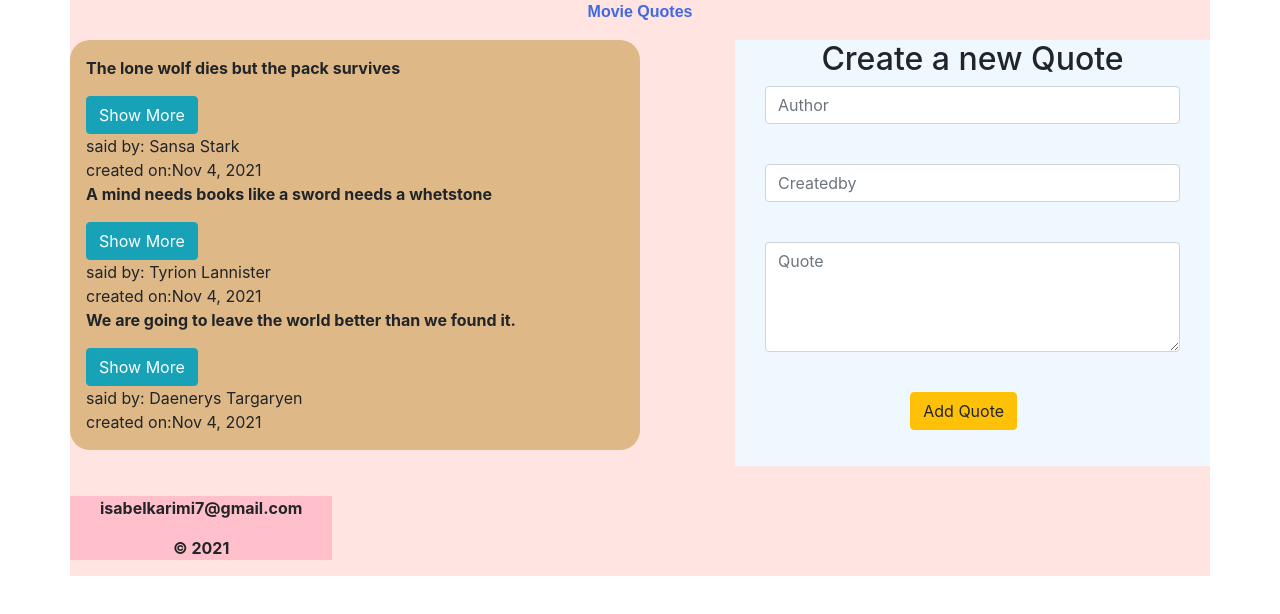
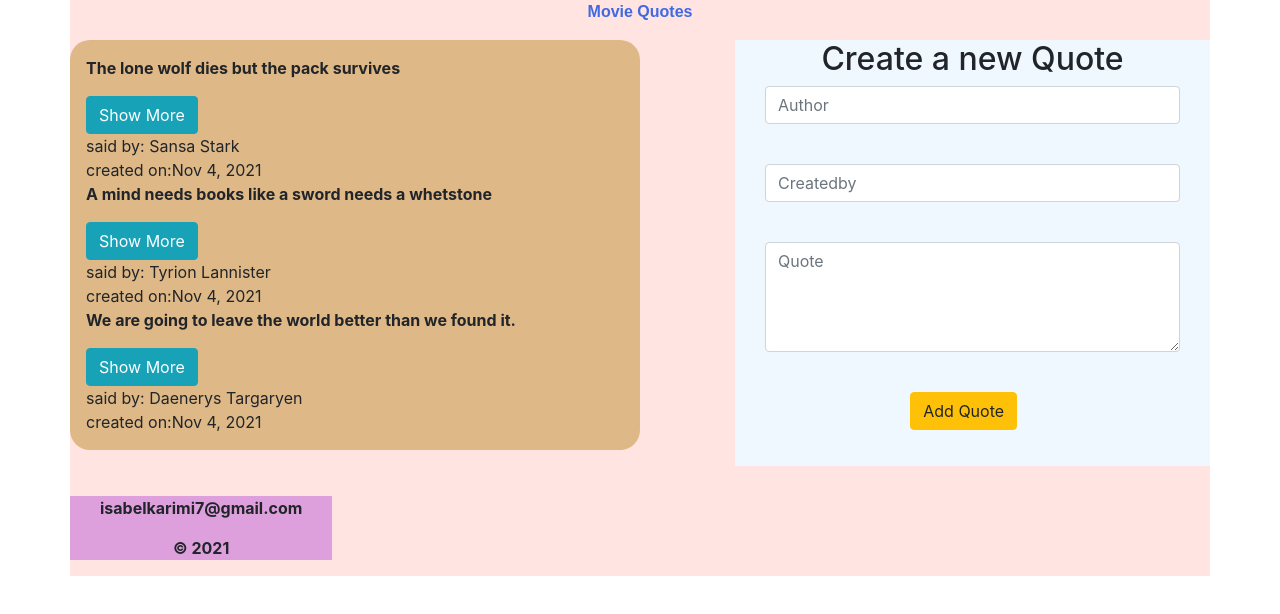
Before and after one commit to IsabelKarimi/AppQuotes, an Angular app in the folder AppQuotes/: page / in a window 1280 px wide. Shown: the top 614 px of the page. Built offline with nearby package versions, Linux system fonts and the light colour scheme.

Commit message:
Update footer.component.scss

```diff
--- a/AppQuotes/src/app/footer/footer.component.scss
+++ b/AppQuotes/src/app/footer/footer.component.scss
@@ -1,4 +1,4 @@
 #footer {
     margin-top: 30px;
-    background-color: pink;
+    background-color: plum;
 }
```
